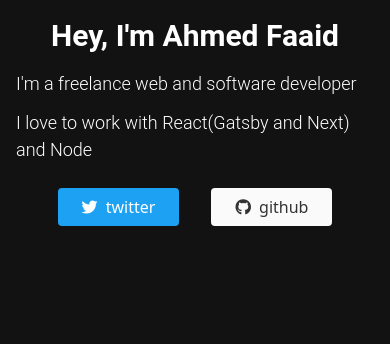
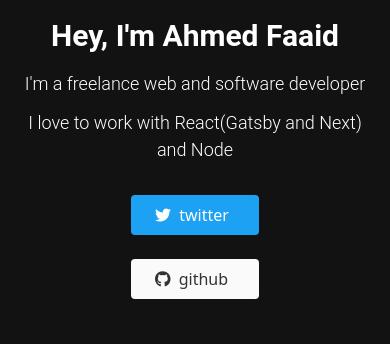
Before and after one commit to ahmedfaaid/ahmedfaaid-gatsby, a Gatsby site: page / in a window 390 px wide. Shown: the part 193-537 px from the top of the page. Built offline with nearby package versions, Linux system fonts and the light colour scheme; Gatsby itself is replaced by a stand-in of ours; some packages are replaced by stand-ins of ours.

Commit message:
fix: social button on mobile screens

```diff
--- a/src/components/Hero/Hero.js
+++ b/src/components/Hero/Hero.js
@@ -8,13 +8,13 @@ export default function Hero() {
         <h1 className='text-white text-3xl text-center font-body font-semibold'>
           Hey, I&apos;m Ahmed Faaid
         </h1>
-        <p className='text-white text-lg font-body font-light mt-3'>
+        <p className='text-white text-lg text-center font-body font-light mt-3'>
           I&apos;m a freelance web and software developer
         </p>
-        <p className='text-white text-lg font-body font-light mt-3'>
+        <p className='text-white text-lg text-center font-body font-light mt-3'>
           I love to work with React(Gatsby and Next) and Node
         </p>
-        <div className='text-center mt-8'>
+        <div className='sm:text-center mt-8'>
           <SocialButton name='twitter' />
           <SocialButton name='github' />
         </div>
--- a/src/components/SocialButton/SocialButton.js
+++ b/src/components/SocialButton/SocialButton.js
@@ -11,7 +11,7 @@ export default function SocialButton({ name }) {
         name === 'twitter'
           ? 'bg-twitter-blue text-white'
           : 'bg-github-white text-github-dark'
-      } px-6 py-2 w-32 rounded mx-4`}
+      } block my-6 sm:my-0 sm:inline-block px-6 py-2 w-32 rounded mx-auto sm:mx-4`}
     >
       <i className={`fab fa-${name} mr-1`} />
       {' '}
```
